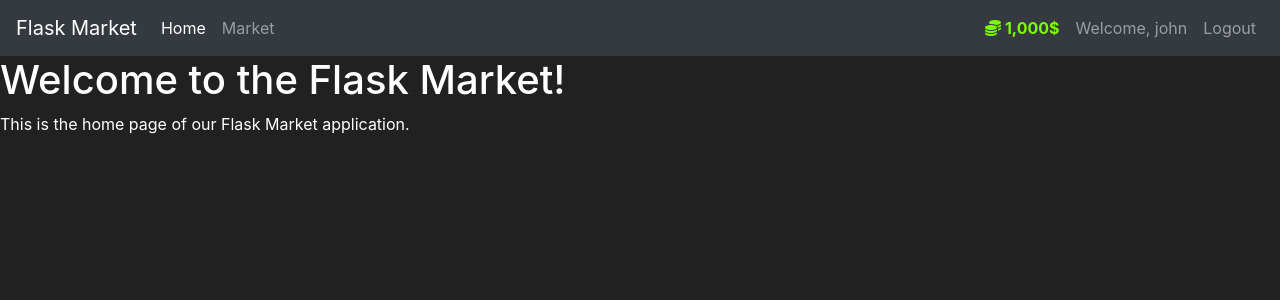
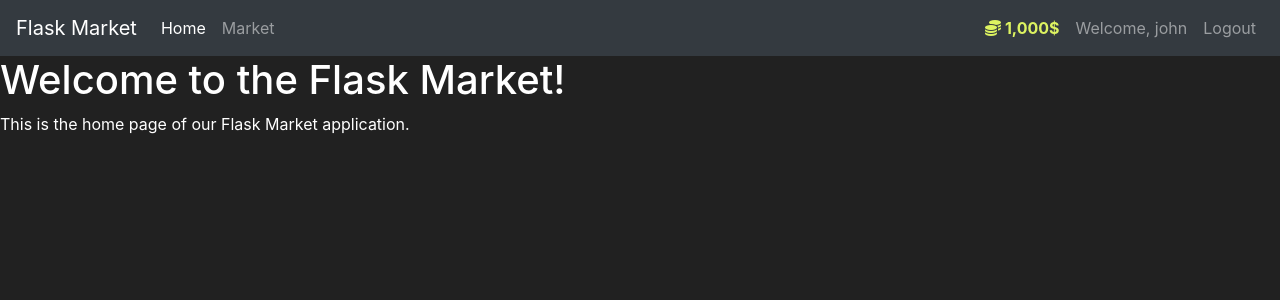
Before and after one commit to ishitaA0704/FLASK_FUNDAMENTALS, a Flask app: page / in a window 1280 px wide. Shown: the top 300 px of the page. Run offline with Flask 3, Linux system fonts and the light colour scheme; a user stored in the database is signed in; some libraries are stand-ins or nearby versions.

Commit message:
Edited navigation bar to show the user's budget and username when they are logged in, and added a logout link.

```diff
--- a/market/templates/base.html
+++ b/market/templates/base.html
@@ -1,4 +1,3 @@
-
 <!doctype html>
 <html lang="en">
    <head>
@@ -31,7 +30,7 @@
           {% if current_user.is_authenticated %}
             <ul class="navbar-nav">
                 <li class="nav-item">
-                    <a class="nav-link" style="color: lawngreen; font-weight: bold">
+                    <a class="nav-link" style="color: rgb(221, 243, 97); font-weight: bold">
                         <i class="fas fa-coins"></i>
                         {{ current_user.prettier_budget }}
                     </a>
```
